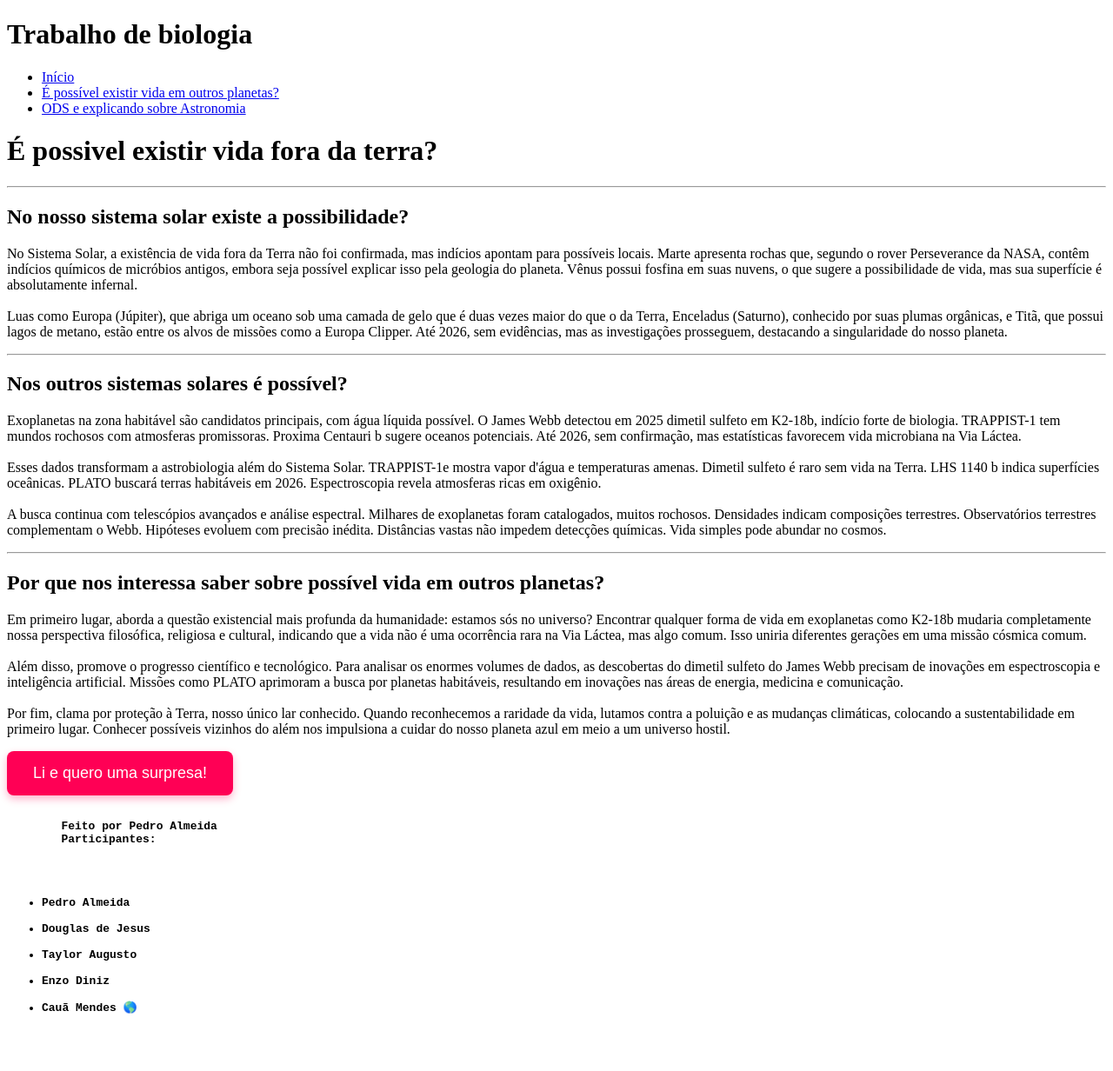
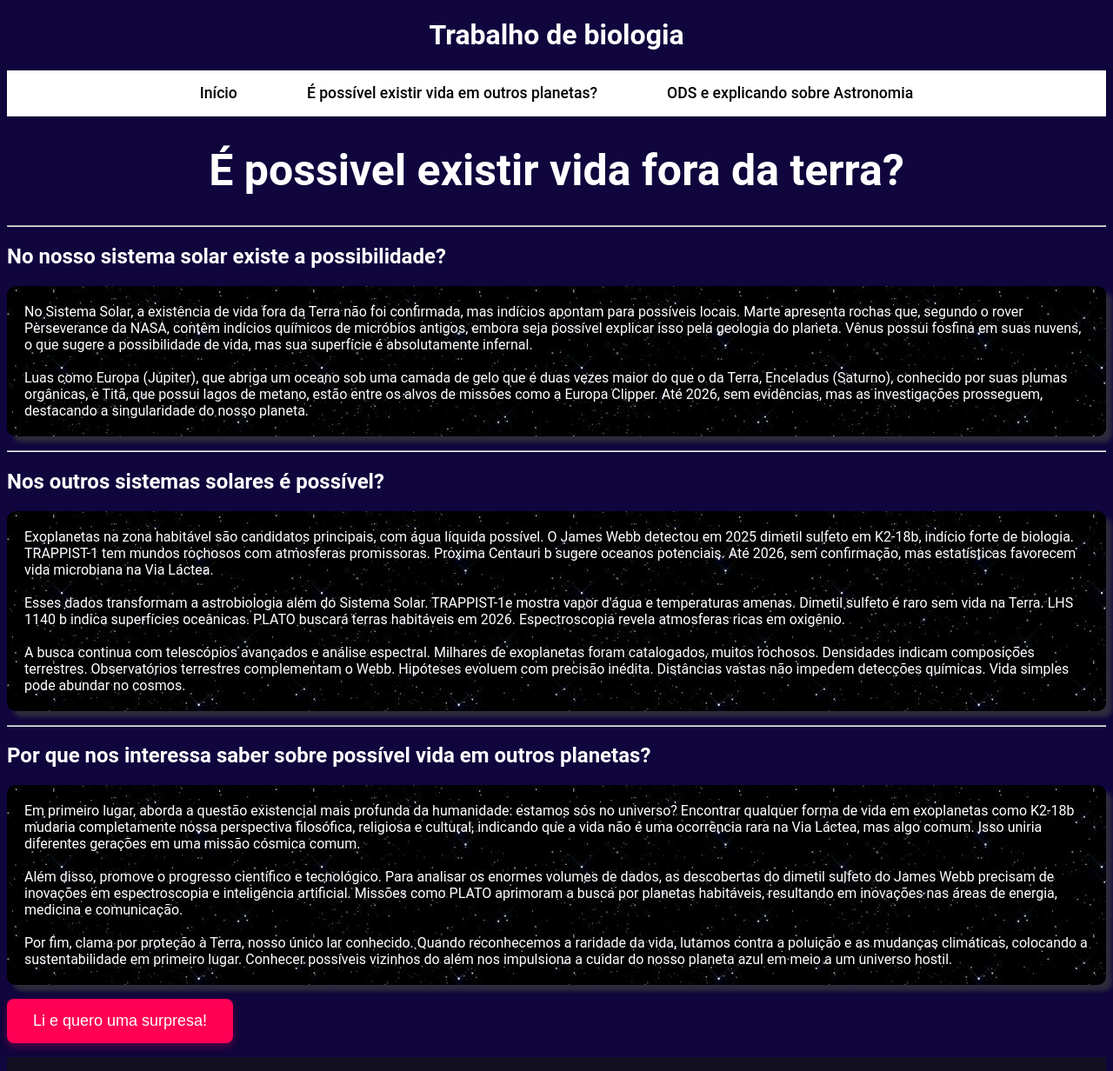
Before and after one commit to Pedrin77-palmeirense/Trabalho-de-biologia, a plain HTML site: page vidaforadaterra.html in a window 1280 px wide. Shown: the top 1232 px of the page at 87% size. Drawn offline with Linux system fonts and the light colour scheme.

Commit message:
Add files via upload

```diff
--- /dev/null
+++ b/style.css
@@ -0,0 +1,88 @@
+
+    body {
+      font-family: 'Roboto', sans-serif;
+      background-color: #10053d; /* fundo branco */
+      color: #000000; /* letras pretas */
+      overflow-x: hidden;
+    }
+
+    header {
+      background-color: #ffffff; /* fundo branco do menu */
+      padding: 1rem 0;
+      border-bottom: 1px solid #ddd; /* borda fina abaixo do menu */
+      border-radius: 10px 10px 10px black;
+    }
+
+    .menu-container {
+      width: 100%;
+      max-width: 1200px;
+      margin: 0 auto;
+      padding: 0 1rem;
+    }
+
+    nav ul {
+      list-style: none;
+      display: flex;
+      justify-content: center;
+      gap: 3rem; /* itens lado a lado, bem espaçados */
+      font-size: 1.1rem;
+      margin: 0;
+      padding: 0;
+    }
+
+    nav a {
+      text-decoration: none;
+      color: #000000; /* letras pretas */
+      font-weight: 500;
+      padding: 0.5rem 1rem;
+      border-radius: 6px;
+      transition: background-color 0.3s;
+    }
+
+    nav a:hover {
+      background-color: #f0f0f0;
+    }
+
+    h1{
+        color: #ffffff;
+        text-align: center;
+    }
+
+    footer{
+        font-family: 'Roboto', sans-serif;
+        background-color: rgba(20, 20, 20, 0.671);
+        text-align: center;
+        color: white;
+    }
+
+    pre{
+        font-family: 'Roboto', sans-serif;
+    }
+
+    h1#H1dostrem{
+      font-size: 50px;
+    }
+    h2{
+      color: white;
+    }
+    p{
+      color: #ffffff;
+      background-image: url(images.jfif);
+      padding: 20px;
+      border-radius: 10px;
+      box-shadow: 7px 7px 5px rgba(61, 61, 61, 0.685);
+    }
+    pre{
+      color: #ffffff;
+    }
+    .lf{
+      padding: 0px;
+    }
+
+    @media (max-width: 768px) {
+      nav ul {
+        flex-direction: column;
+        gap: 0.5rem;
+        align-items: center;
+      }
+    }
--- a/vidaforadaterra.html
+++ b/vidaforadaterra.html
@@ -3,8 +3,8 @@
 <head>
     <meta charset="UTF-8">
     <meta name="viewport" content="width=device-width, initial-scale=1.0">
-    <link rel="stylesheet" href="css/style.css">
-    <link rel="shortcut icon" href="Imagens/favicon.ico" type="image/x-icon">
+    <link rel="stylesheet" href="style.css">
+    <link rel="shortcut icon" href="favicon.ico" type="image/x-icon">
     <style>
        *, *:before, *:after {
             box-sizing: inherit; /* Garante que bordas não aumentem o tamanho dos elementos */
```
Also changed, not shown: ODS.html (+2 -2 lines), index.html (+2 -2 lines), favicon.ico (added), images.jfif (added).
